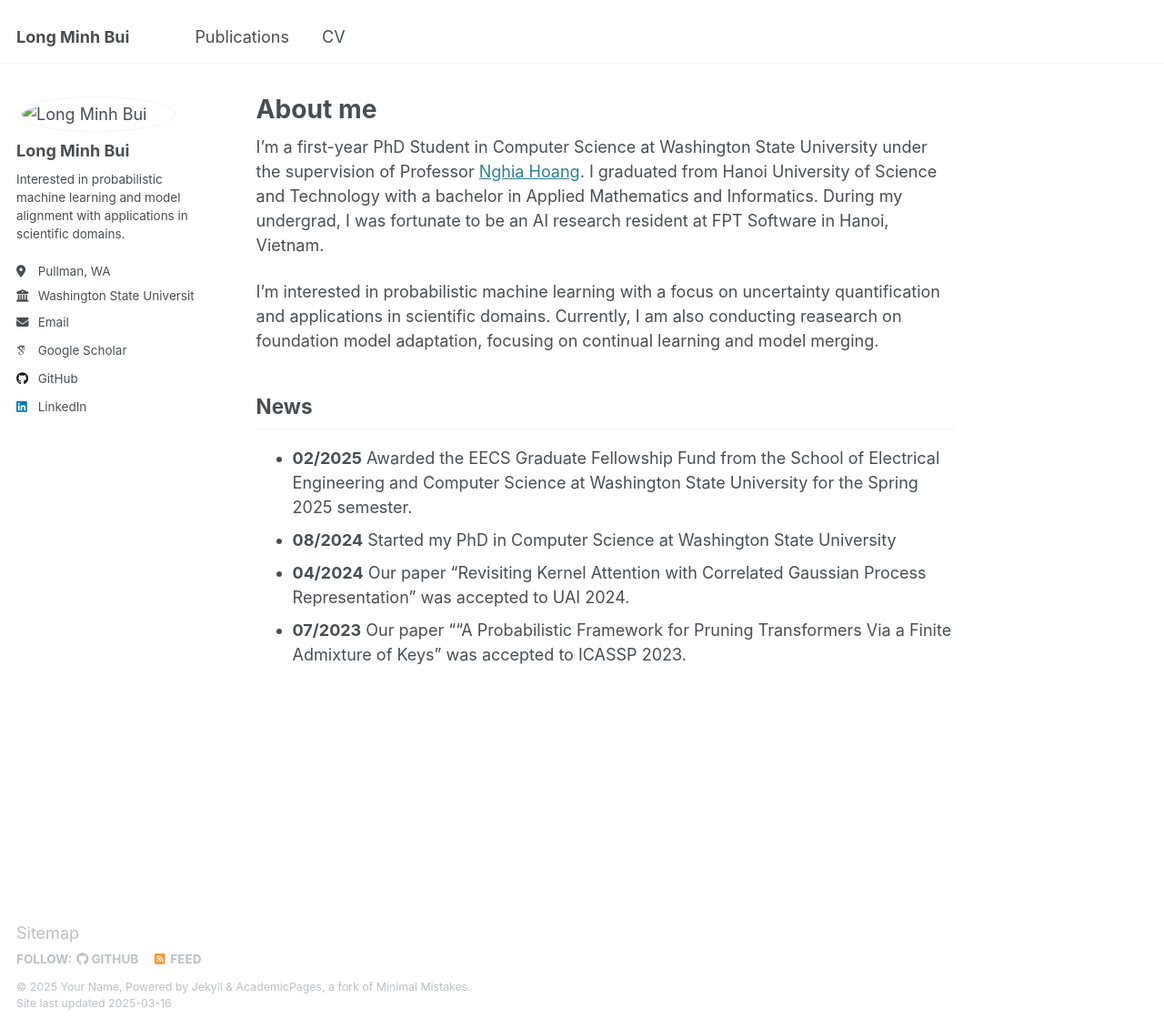
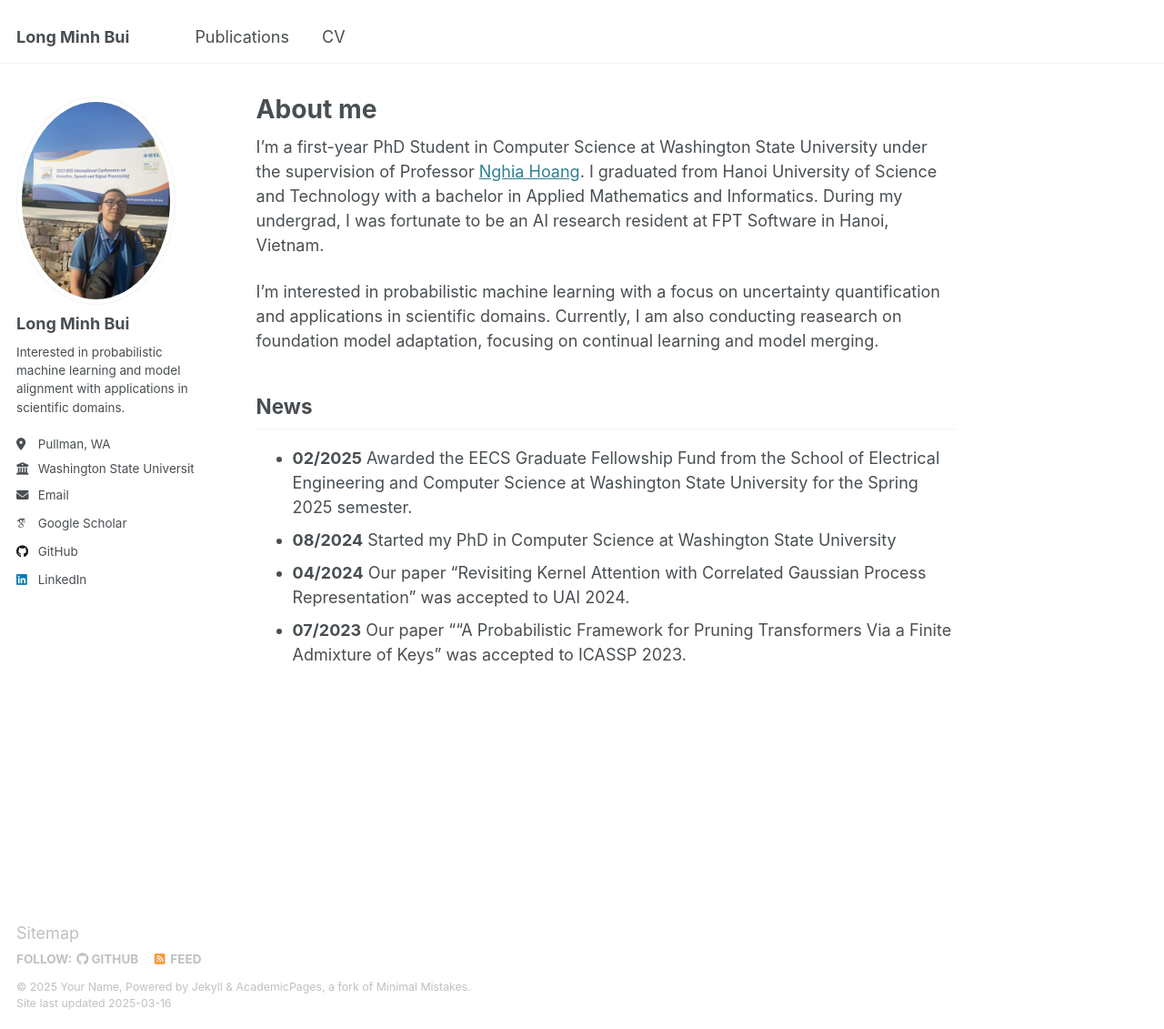
Before and after one commit to MinhLong210/MinhLong210.github.io, a Jekyll site: the page built from _pages/about.md, in a window 1280 px wide and 1131 px high. Shown: the whole window at 91% size. Built offline with Jekyll 4.4.1, drawn with Linux system fonts in a browser that asks for light colours; some web fonts are replaced.

Commit message:
update profile

```diff
--- a/_config.yml
+++ b/_config.yml
@@ -22,7 +22,7 @@ repository               : "academicpages/academicpages.github.io"
 #               Additional customization can be done by editing /_includes/author-profile.html
 author:
   # Biographic information
-  avatar           : "images/ICASSP.jpg"
+  avatar           : "ICASSP.jpg"
   name             : "Long Minh Bui"
   # pronouns         : # example: "she/her"
   bio              : "Interested in probabilistic machine learning and model alignment with applications in scientific domains."
```
